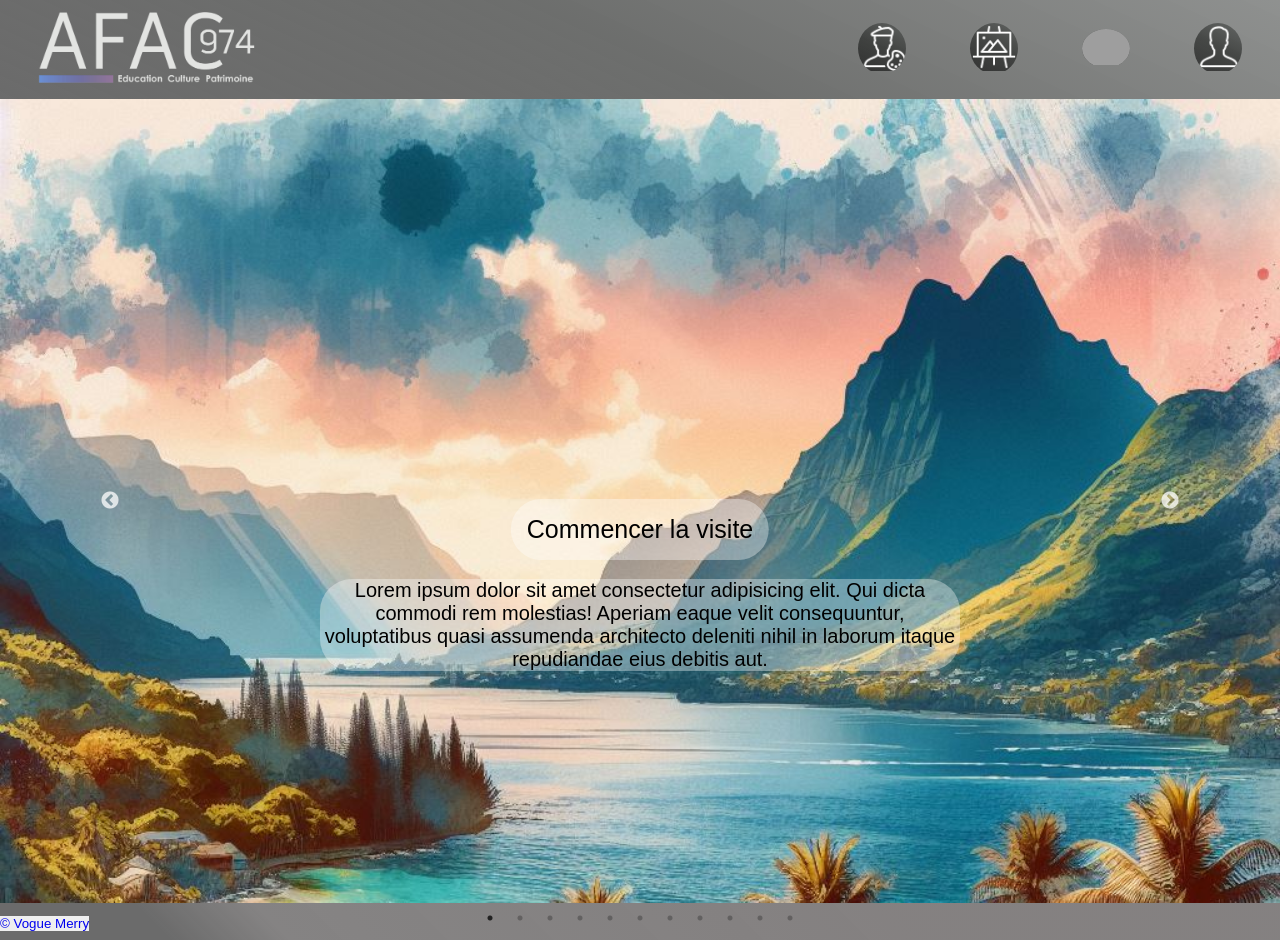
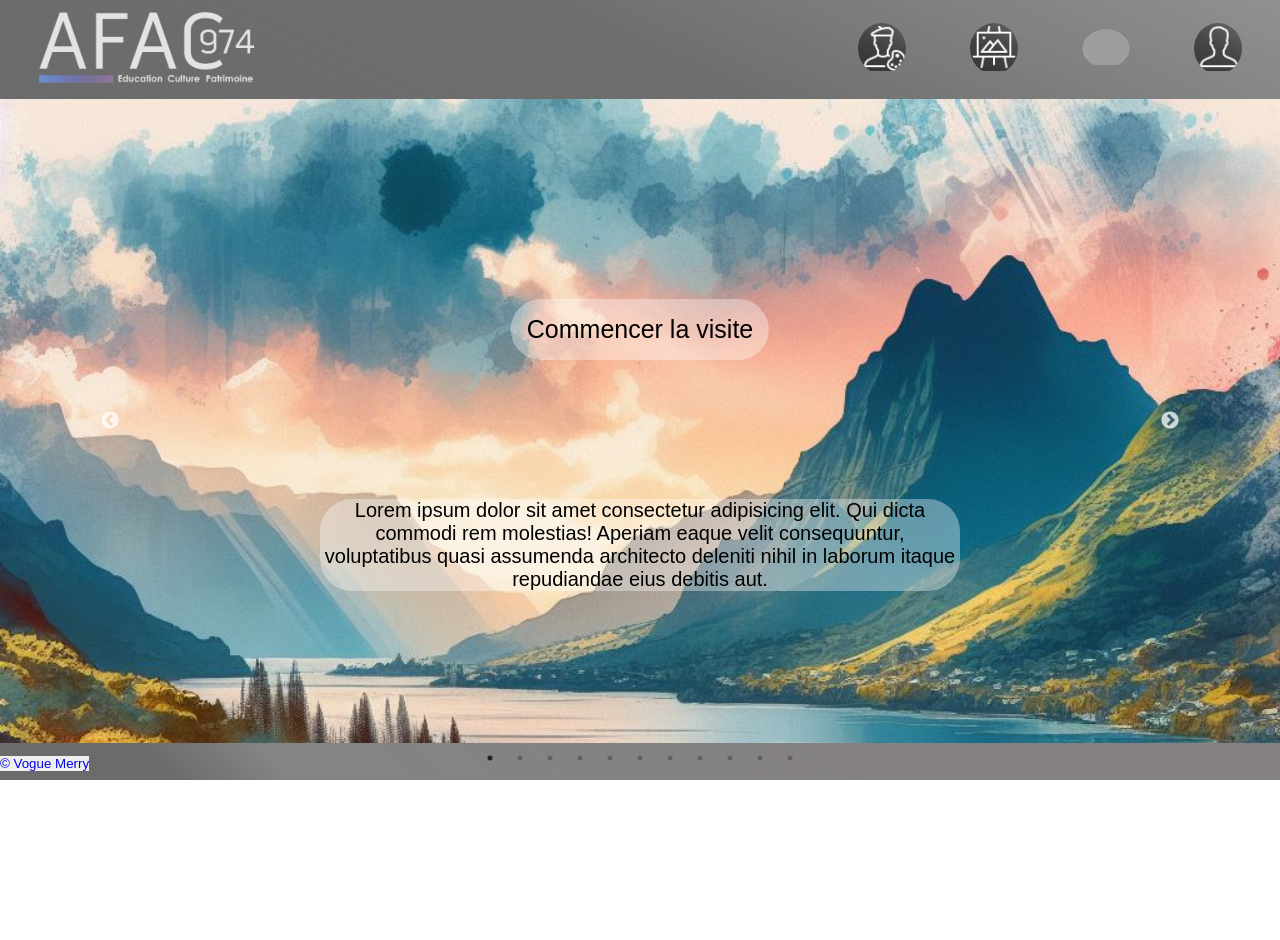
Before and after one commit to WildCodeSchool-2023-09/afac974, a React (Vite) app in the folder frontend/: page / in a window 1280 px wide. After the commit the page ends 800 px from the top, so only its background shows below. Built offline with nearby package versions, Linux system fonts and the light colour scheme; grey boxes are pictures that could not be loaded; a web font is replaced by a local one; what granim would draw is missing.

Commit message:
supp scrol page accueil

```diff
--- a/frontend/src/pages/accueil/Accueil.scss
+++ b/frontend/src/pages/accueil/Accueil.scss
@@ -9,13 +9,12 @@
   z-index: 10;
 }
 .backgroungFull {
-  height: 100vh;
-  width: 100vw;
+  object-fit: contain;
+  height: 80vh;
+  width: 100%;
 
   img {
-    object-fit: fill;
     width: 100%;
-    height: auto;
   }
 }
 .carousel-container {
@@ -25,7 +24,7 @@
   display: flex;
   border-radius: 2rem;
   position: absolute;
-  top: 50vh;
+  top: 25vh;
   left: 50%;
   transform: translateX(-50%);
   z-index: 1;
@@ -37,7 +36,7 @@
 }
 .paragraphe {
   position: absolute;
-  top: 60vh;
+  top: 50vh;
   left: 50%;
   transform: translateX(-50%);
   text-align: center;
```
